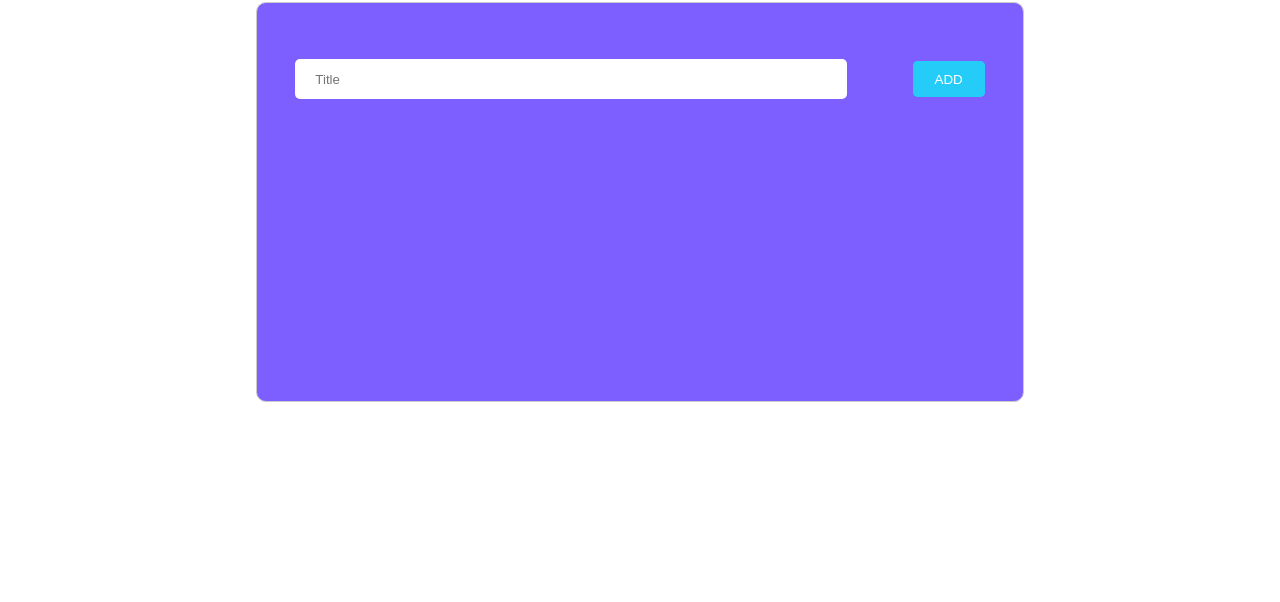
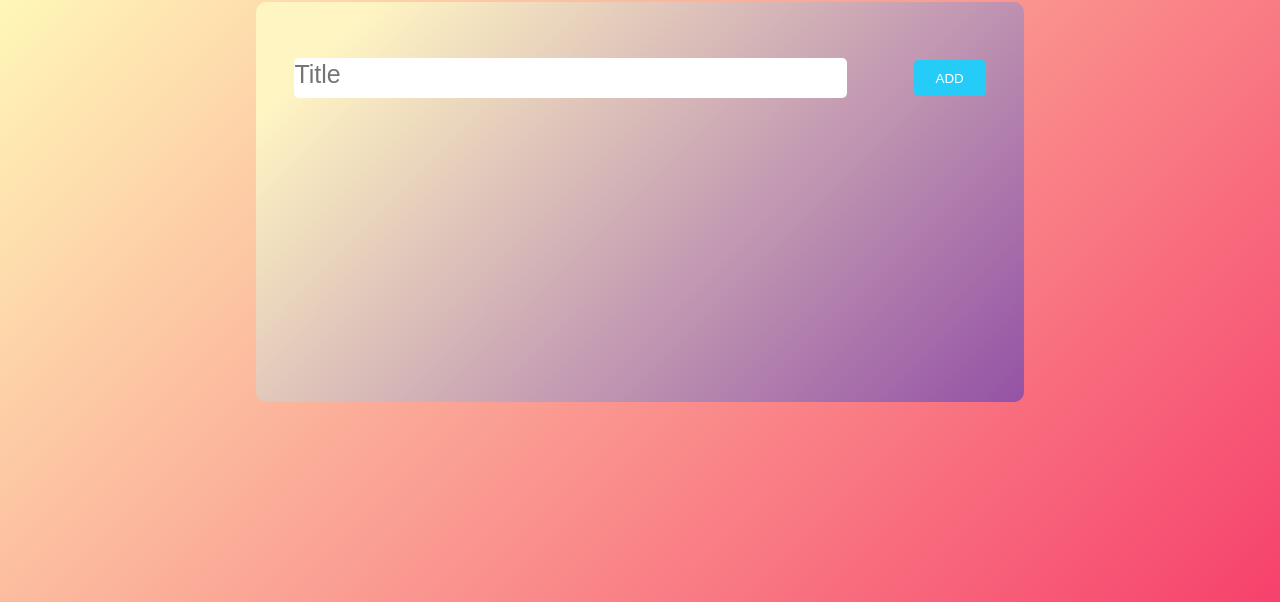
Before and after one commit to reyhaneh-moayeri/TodoApp, a plain HTML site: page index.html in a window 1280 px wide. Shown: the part 198-800 px from the top of the page. Drawn offline with Linux system fonts and the light colour scheme.

Commit message:
added some more styles

```diff
--- a/style.css
+++ b/style.css
@@ -4,6 +4,11 @@
   box-sizing: border-box;
 }
 
+body {
+  width: 100%;
+  height: 100vh;
+  background-image: linear-gradient(135deg, #fff6b7 10%, #f6416c 100%);
+}
 .container {
   width: 60%;
   height: 400px;
@@ -11,9 +16,8 @@
   top: 50%;
   left: 50%;
   transform: translate(-50%, -50%);
-  background-color: #7d5fff;
+  background-image: linear-gradient(135deg, #fff5c3 10%, #9452a5 100%);
   border-radius: 10px;
-  border: 1px solid #ccc;
   display: flex;
   flex-direction: column;
 }
@@ -43,9 +47,10 @@
 }
 input:focus {
   outline: none;
+  font-size: 20px;
 }
 input::placeholder {
-  padding-left: 20px;
+  font-size: 25px;
 }
 .title-input input {
   width: 100%;
@@ -90,6 +95,7 @@ input::placeholder {
   display: flex;
   align-items: center;
   padding-left: 10px;
+  transition: all 1s ease;
 }
 
 .task-status {
@@ -116,6 +122,7 @@ span {
 
 .delete {
   background-color: #f97f51;
+  transition: transform 2s;
 }
 .complete {
   background-color: green;
@@ -124,6 +131,8 @@ span {
 .completed {
   text-decoration: line-through;
   color: rgb(136, 135, 135);
+  opacity: 0.8;
+  transform: scale(0.9);
 }
 @media (max-width: 900px) {
   .container {
```
